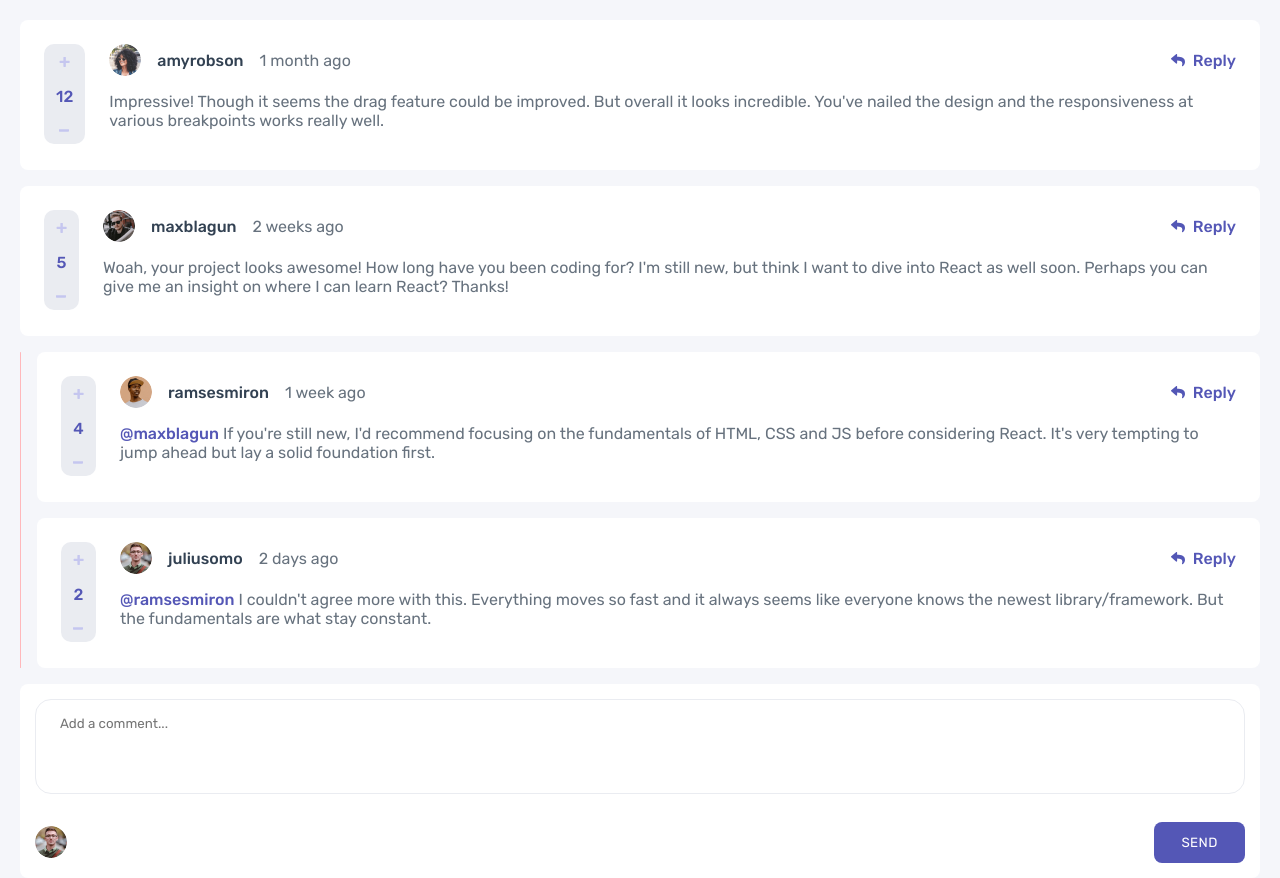
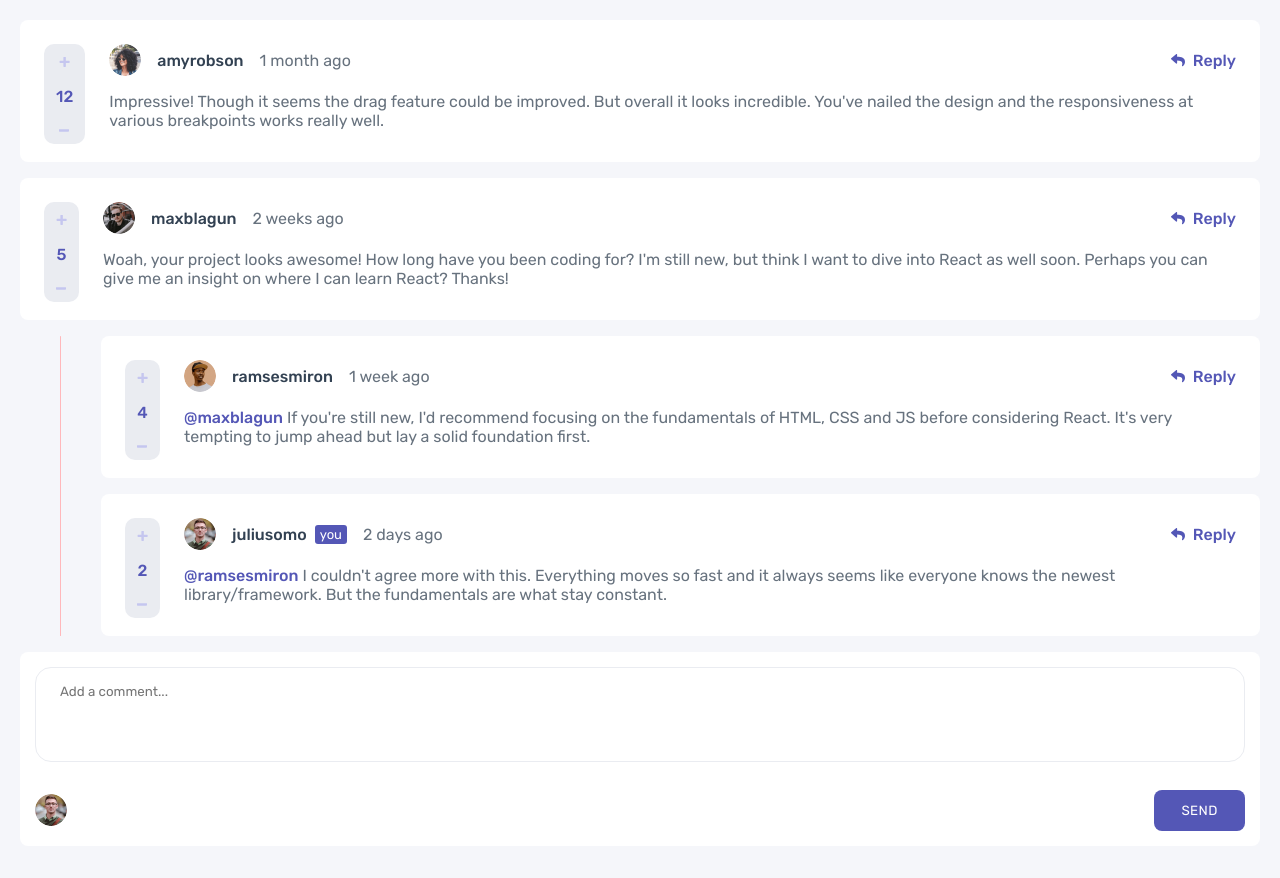
Before and after one commit to svyatoslavkk/interactive-comments-section-main, a React (Create React App) app: page / in a window 1280 px wide. After the commit the page ends 846 px from the top, so only its background shows below. Built offline with nearby package versions, Linux system fonts and the light colour scheme.

Commit message:
tag-you works

```diff
--- a/src/App.scss
+++ b/src/App.scss
@@ -71,8 +71,20 @@ p {
 }
 
 .username {
-    margin-right: 1rem;
     font-weight: $font-weight-normal;
+}
+
+.tag-you {
+    background-color: $moderate-blue;
+    color: $white;
+    padding: 2px 5px;
+    border-radius: 3px;
+    font-size: 13px;
+    margin-left: 0.5rem;
+}
+
+.date {
+    margin-left: 1rem;
 }
 
 .comment-text {
@@ -141,7 +153,6 @@ p {
         max-width: 1px;
         width: 100%;
         height: auto;
-        margin-right: 1rem;
         background-color: $pale-red;
         border-radius: 2px;
     }
@@ -228,13 +239,16 @@ p {
     .reply-desktop {
         display: none;
     }
+    .replies-line {
+        margin-right: 1rem;
+    }
   }
 
 @media (min-width: 768px) {
     .comment-item {
         display: flex;
         flex-direction: row;
-        padding: 1.5rem;
+        padding: 1.5rem 1.5rem 1rem 1.5rem;
     }
 
     .comment-item-footer {
@@ -260,4 +274,8 @@ p {
             font-weight: $font-weight-normal;
         }
     }
+
+    .replies-line {
+        margin: 0 2.5rem;
+    }
 }
--- a/src/App.tsx
+++ b/src/App.tsx
@@ -60,7 +60,7 @@ function App() {
                   <div className='comment-item-header'>
                     <img src={item.image} className='avatar-img' alt="Avatar Image" />
                     <h4 className='username'>{item.username}</h4>
-                    <p>{item.date}</p>
+                    <p className='date'>{item.date}</p>
                   </div>
                   <div className='reply-desktop'>
                       <img src="icon-reply.svg" className='icon-reply' alt="Icon Reply" />
@@ -102,7 +102,12 @@ function App() {
                     <div className='comment-item-header'>
                       <img src={item.image} className='avatar-img' alt="Avatar Image" />
                       <h4 className='username'>{item.username}</h4>
-                      <p>{item.date}</p>
+                      {item.username === 'juliusomo' && (
+                        <div className='tag-you'>
+                          you
+                        </div>
+                      )}
+                      <p className='date'>{item.date}</p>
                     </div>
                     <div className='reply-desktop'>
                         <img src="icon-reply.svg" className='icon-reply' alt="Icon Reply" />
```
